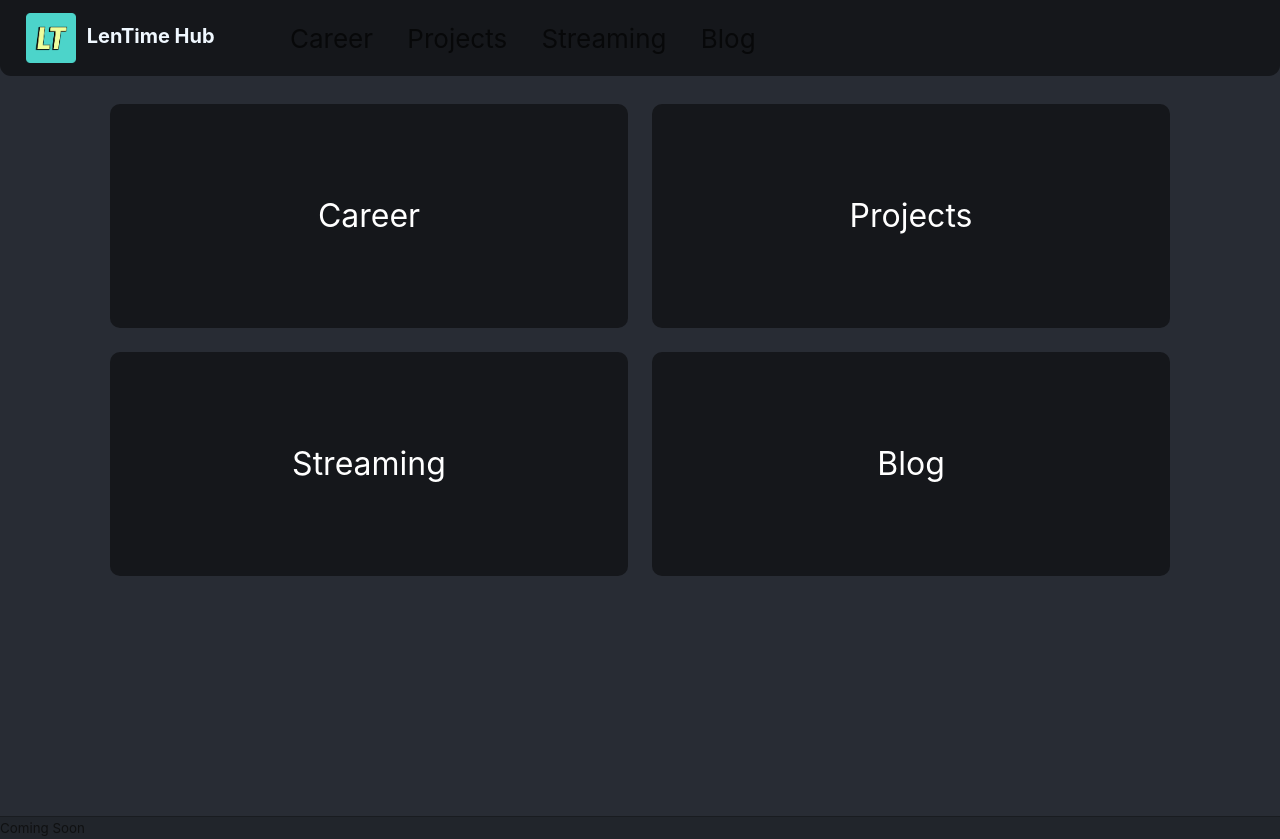
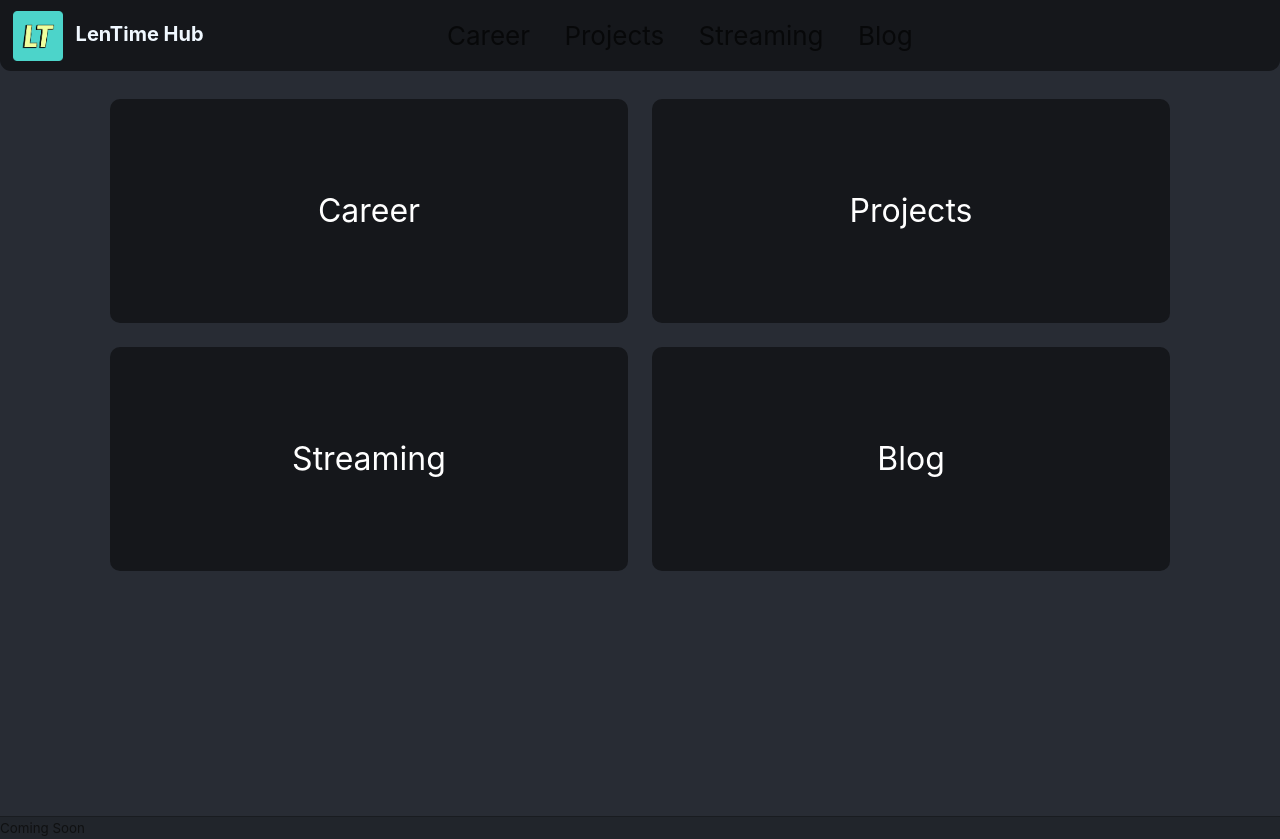
Before and after one commit to Dranelmek/Blogsite, a React (Create React App) app in the folder lentime_hub/frontend/: page / in a window 1280 px wide. Built offline with nearby package versions, Linux system fonts and the light colour scheme.

Commit message:
fixed navbar to center content

```diff
--- a/lentime_hub/frontend/src/components/Navbar.js
+++ b/lentime_hub/frontend/src/components/Navbar.js
@@ -16,11 +16,7 @@ const Navbar = function() {
         >
         <span className="navbar-toggler-icon"></span>
       </button>
-      <div className="container">
-
-
-        <div className="row">
-          <div className="collapse navbar-collapse col-12" id="navbarNav">
+      <div className="collapse navbar-collapse justify-content-center" id="navbarNav">
         <ul className="navbar-nav" id="navbar-content">
           <li className="nav-item">
             <a className="nav-link" href="#">Career</a>
@@ -36,10 +32,6 @@ const Navbar = function() {
           </li>
         </ul>
       </div>
-        </div>
-
-      </div>
-
     </nav>
   );
 }
--- a/lentime_hub/frontend/src/components/styles/Navbar.css
+++ b/lentime_hub/frontend/src/components/styles/Navbar.css
@@ -6,13 +6,13 @@
     padding: auto;
     margin: auto;
     vertical-align: middle;
-    padding-left: 2%;
 }
 
 .navbar-brand{
     left: 1%;
     max-height: 60px;
     min-width: 210px;
+    position: absolute;
 }
 
 /* logo and logo title */
```
Lines whose indentation alone changed are shown as unchanged.
